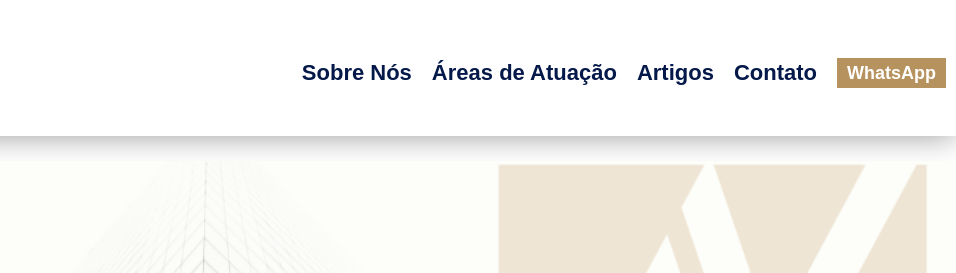
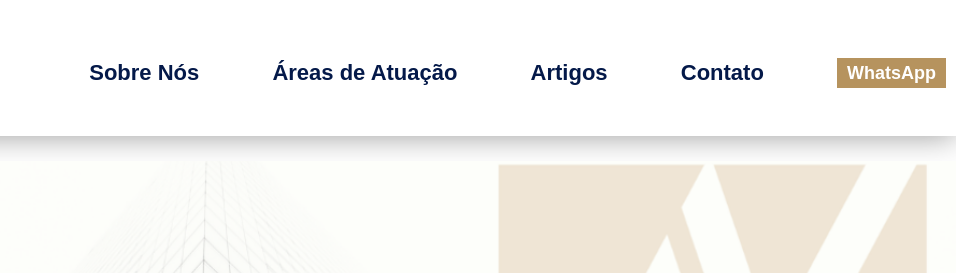
Before and after one commit to rodrigo-noschang/nat-site, a plain HTML site: page index.html in a window 1280 px wide. Shown: the top 273 px of the page, 324-1280 px from the left. Drawn offline with Linux system fonts and the light colour scheme.

Commit message:
Increasing elements distance on header

```diff
--- a/index.html
+++ b/index.html
@@ -15,7 +15,7 @@
     <meta charset="UTF-8" />
     <meta http-equiv="X-UA-Compatible" content="IE=edge" />
     <meta name="viewport" content="width=device-width, initial-scale=1.0" />
-    <meta name="description" content="Escritório de Advocacia Tributária. Atendemos o Brasil todo, online e presencialmente">
+    <meta name="description" content="Escritório de Advocacia Tributária. Execuções fiscais, atendimento à intimação fiscal, defesas em autos de infração, recuperação tributária, revisão da divida inscrita, parcelamento e transações, contencioso judicial, atendimento às pessoas físicas. Atendemos em todo o Brasil">
     <link rel="stylesheet" href="./styles/reset.css" />
     <link rel="stylesheet" href="./styles/style.css" />
     <link rel="shortcut icon" href="./assets/icon-img/scale.png" type="image/x-icon">
--- a/styles/style.css
+++ b/styles/style.css
@@ -49,7 +49,7 @@
     position: absolute;
     display: block;
     width: 100%;
-    height: 4px;
+    height: 3px;
     background-color: var(--blue);
     bottom: -5px;
     border-radius: 8px;
@@ -581,6 +581,18 @@
     }
 }
 
+@media only screen and (min-width: 1030px) {
+    .header-navigation {
+        flex-basis: 68%;
+        margin-left: 35px;
+    }
+
+    .header-navigation-list {
+        justify-content: space-between;
+        max-width: 100%;
+    }
+}
+
 /* ==================== PAGE 1 DESKTOP ============== */
 @media only screen and (min-width: 550px) {
     .page-title {
```
